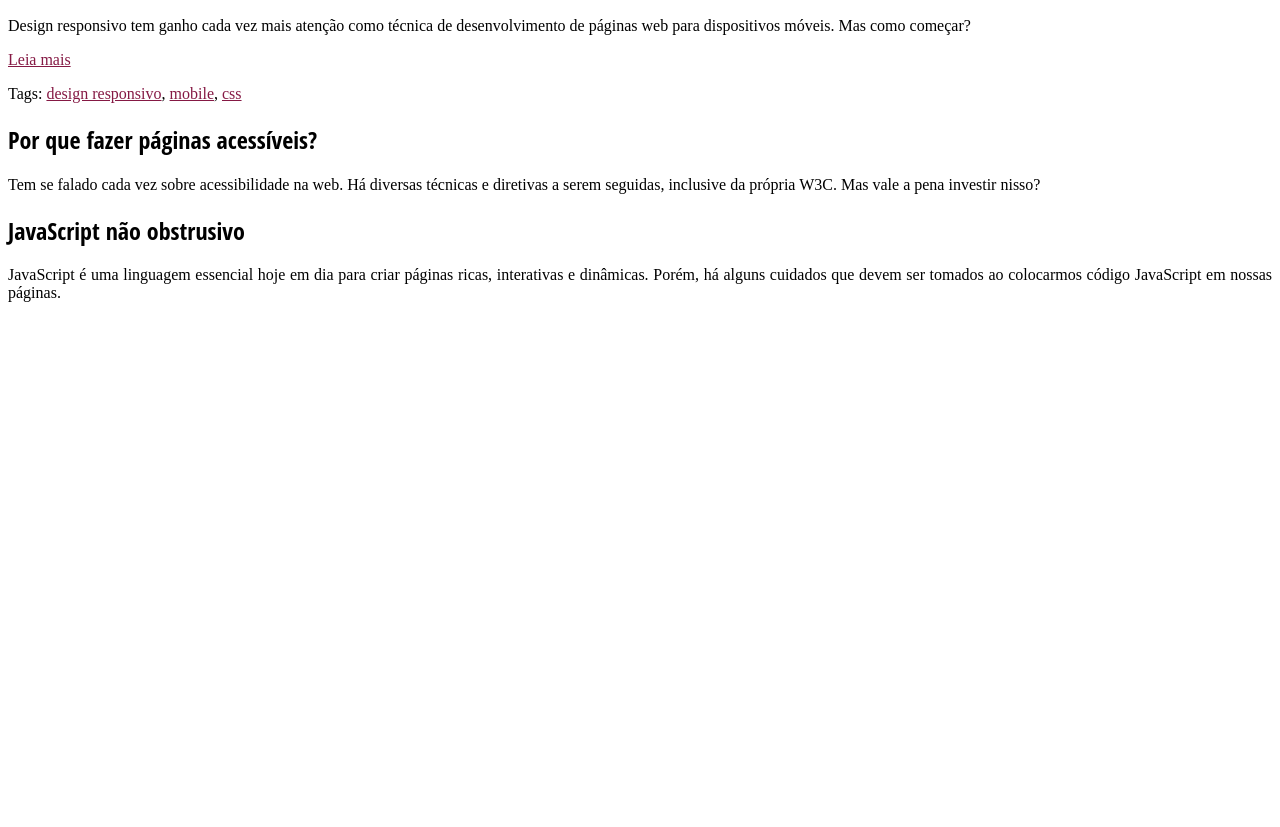
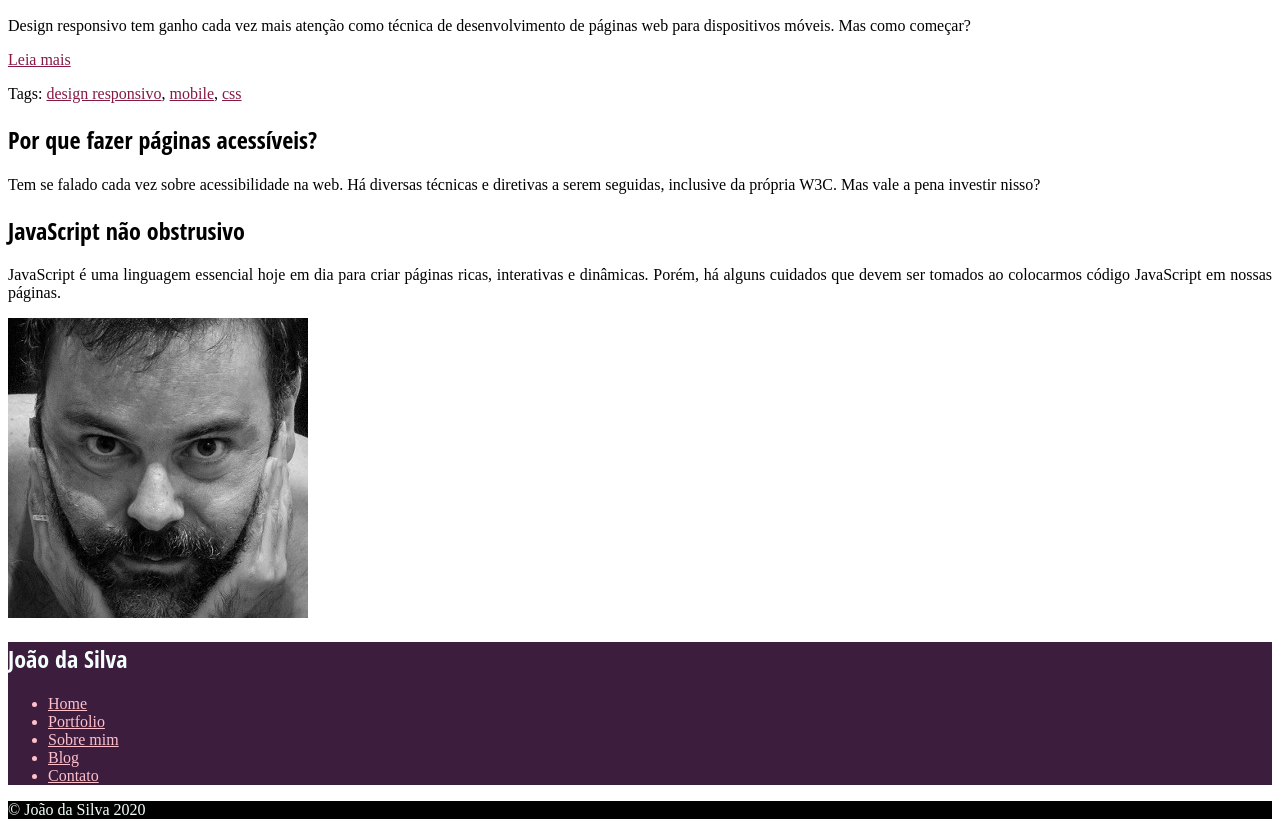
Before and after one commit to MatheusGramosa/MatheusGramosa.github.io, a plain HTML site: page blog.html in a window 1280 px wide. Shown: the part 122-949 px from the top of the page. Before the commit the page ends 800 px from the top, so only its background shows below. Drawn offline with Linux system fonts and the light colour scheme.

Commit message:
Add files via upload

```diff
--- a/blog.html
+++ b/blog.html
@@ -26,6 +26,22 @@
     <p>JavaScript é uma linguagem essencial hoje em dia para criar páginas ricas, interativas e dinâmicas. Porém, há
         alguns cuidados que devem ser tomados ao colocarmos código JavaScript em nossas páginas.</p>
     </main>
+    <img src="eu.jpg" alt="Foto de João da Silva">
+    <aside>
+        <h1>João da Silva</h1>
+        <nav>
+            <ul>
+                <li><a href="index.html">Home</a></li>
+                <li><a href="portfolio.html">Portfolio</a></li>
+                <li><a href="index.html">Sobre mim</a></li>
+                <li><a href="blog.html">Blog</a></li>
+                <li><a href="contato.html">Contato</a></li>
+            </ul>
+        </nav>
+    </aside>
+    <footer>
+        &copy; João da Silva 2020
+    </footer>
 
 </body>
 
--- a/site.css
+++ b/site.css
@@ -44,3 +44,11 @@ footer {
     background-color: #000;
     color: #F2FFFC;
 }
+
+ul{
+    color: pink;
+}
+
+ul li a{
+    color: inherit;
+}
```
